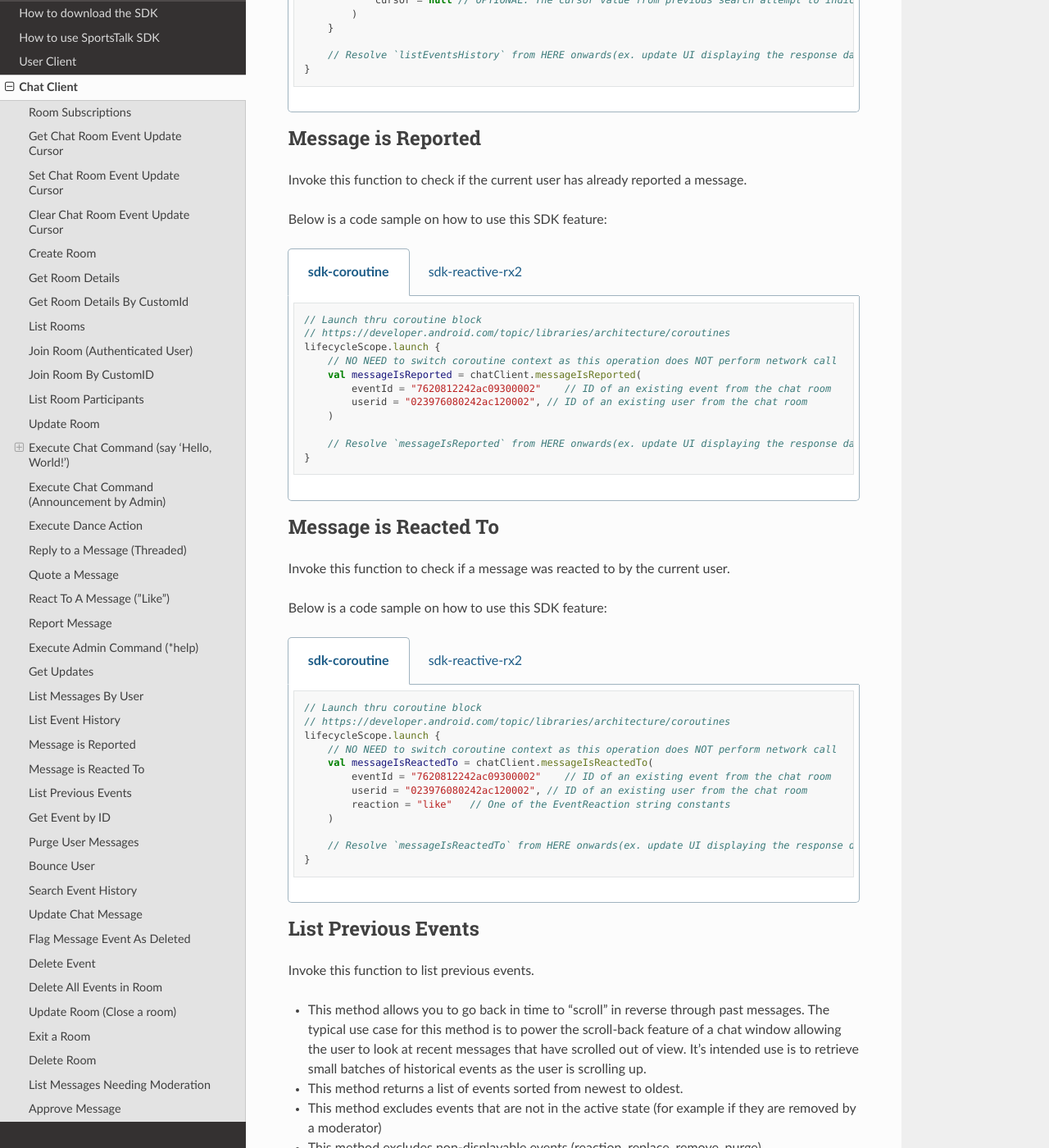
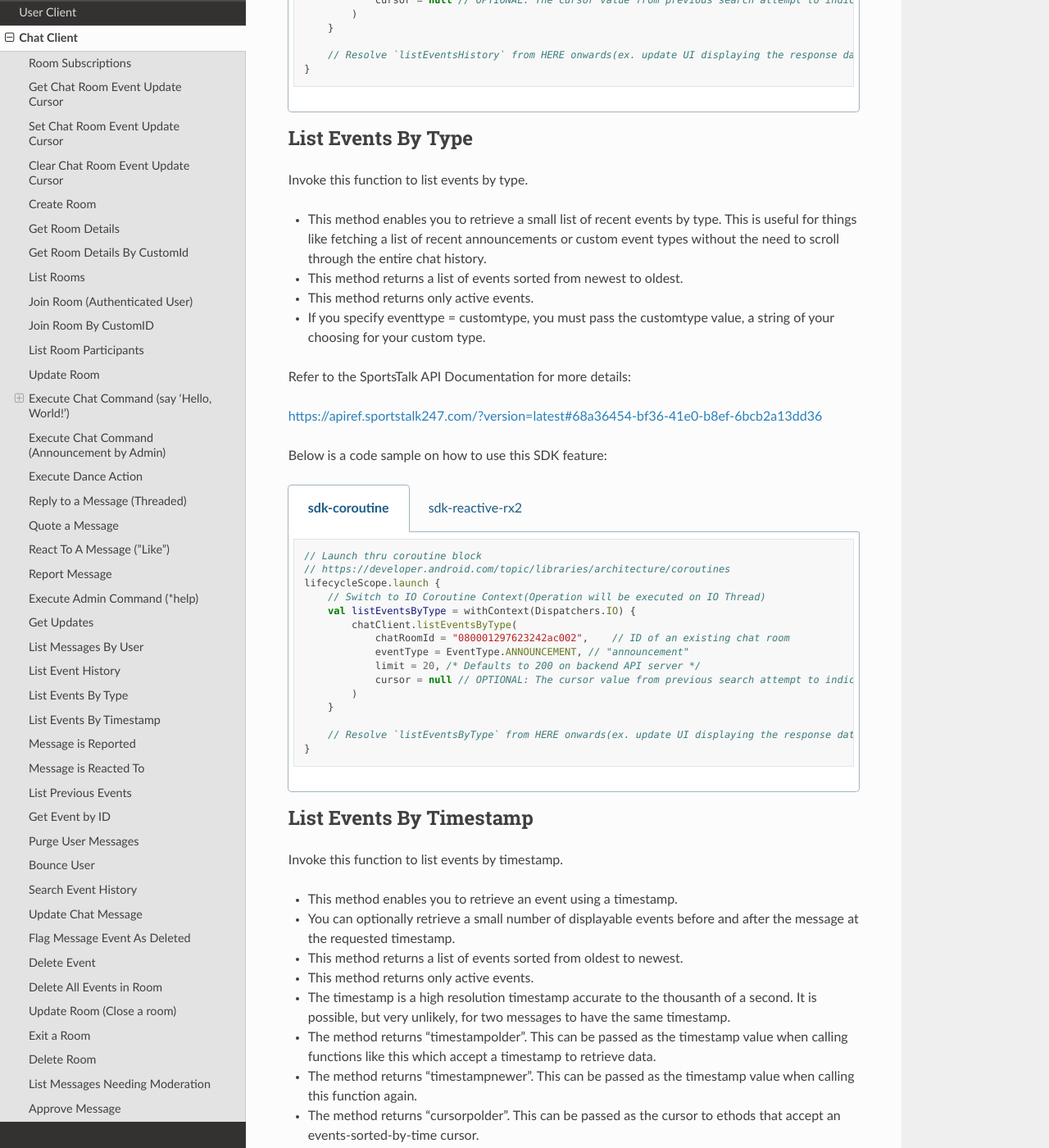
Before and after one commit to sportstalk247/sdk-android-kotlin, a Sphinx documentation site: the page built from docs/source/usage/chat_client.md, in a window 1280 px wide and 1400 px high, scrolled down 17219 px. Shown: the whole window at 82% size. Built offline with Sphinx 7.4.7 and the Read the Docs theme 2.0.0, drawn with Linux system fonts in a browser that asks for light colours; some of the changed text lies outside the part shown.

Commit message:
Updated Documentation
- Now includes Chat Service - List Events by Type & LIst Events by Timestamp

````diff
--- a/docs/source/usage/chat_client.md
+++ b/docs/source/usage/chat_client.md
@@ -1247,6 +1247,117 @@ Below is a code sample on how to use this SDK feature:
             }
 ```
 
+## List Events By Type
+
+Invoke this function to list events by type.
+
+* This method enables you to retrieve a small list of recent events by type. This is useful for things like fetching a list of recent announcements or custom event types without the need to scroll through the entire chat history.
+* This method returns a list of events sorted from newest to oldest.
+* This method returns only active events.
+* If you specify eventtype = customtype, you must pass the customtype value, a string of your choosing for your custom type.
+
+Refer to the SportsTalk API Documentation for more details:
+
+<https://apiref.sportstalk247.com/?version=latest#68a36454-bf36-41e0-b8ef-6bcb2a13dd36>
+
+Below is a code sample on how to use this SDK feature:
+
+``` tabs::
+
+    .. code-tab:: kotlin sdk-coroutine
+
+        // Launch thru coroutine block
+        // https://developer.android.com/topic/libraries/architecture/coroutines
+        lifecycleScope.launch {
+            // Switch to IO Coroutine Context(Operation will be executed on IO Thread)
+            val listEventsByType = withContext(Dispatchers.IO) {
+                chatClient.listEventsByType(
+                    chatRoomId = "080001297623242ac002",    // ID of an existing chat room
+                    eventType = EventType.ANNOUNCEMENT, // "announcement"
+                    limit = 20, /* Defaults to 200 on backend API server */
+                    cursor = null // OPTIONAL: The cursor value from previous search attempt to indicate next paginated fetch. Null if fetching the first list of events.
+                )
+            }
+
+            // Resolve `listEventsByType` from HERE onwards(ex. update UI displaying the response data)...
+        }
+
+    .. code-tab:: kotlin sdk-reactive-rx2
+
+        val rxDisposeBag = CompositeDisposable()
+
+        chatClient.listEventsByType(
+            chatRoomId = "080001297623242ac002",    // ID of an existing chat room
+            eventType = EventType.ANNOUNCEMENT, // "announcement"
+            limit = 20, /* Defaults to 200 on backend API server */
+            cursor = null // OPTIONAL: The cursor value from previous search attempt to indicate next paginated fetch. Null if fetching the first list of events.
+        )
+            .subscribeOn(Schedulers.io())
+            .observeOn(AndroidSchedulers.mainThread())
+            .doOnSubscribe { rxDisposeBag.add(it) }
+            .subscribe { listEventsByType ->
+                // Resolve `listEventsByType` (ex. Display prompt OR Update UI)
+            }
+```
+
+## List Events By Timestamp
+
+Invoke this function to list events by timestamp.
+
+* This method enables you to retrieve an event using a timestamp.
+* You can optionally retrieve a small number of displayable events before and after the message at the requested timestamp.
+* This method returns a list of events sorted from oldest to newest.
+* This method returns only active events.
+* The timestamp is a high resolution timestamp accurate to the thousanth of a second. It is possible, but very unlikely, for two messages to have the same timestamp.
+* The method returns "timestampolder". This can be passed as the timestamp value when calling functions like this which accept a timestamp to retrieve data.
+* The method returns "timestampnewer". This can be passed as the timestamp value when calling this function again.
+* The method returns "cursorpolder". This can be passed as the cursor to ethods that accept an events-sorted-by-time cursor.
+* The method returns "cursornewer". This can be passed as the cursor to methods that accept an events-sorted-by-time cursor.
+
+Refer to the SportsTalk API Documentation for more details:
+
+<https://apiref.sportstalk247.com/?version=latest#fe87c58e-2fd3-4e59-80fa-07ffaed94ee0>
+
+Below is a code sample on how to use this SDK feature:
+
+``` tabs::
+
+    .. code-tab:: kotlin sdk-coroutine
+
+        // Launch thru coroutine block
+        // https://developer.android.com/topic/libraries/architecture/coroutines
+        lifecycleScope.launch {
+            // Switch to IO Coroutine Context(Operation will be executed on IO Thread)
+            val listEventsByTimestamp = withContext(Dispatchers.IO) {
+                chatClient.listEventsByTimestamp(
+                    chatRoomId = "080001297623242ac002",    // ID of an existing chat room
+                    timestamp = 637464818548698844, // Timestamp criteria
+                    limitolder = 5,
+                    limitolder = 5
+                )
+            }
+
+            // Resolve `listEventsByTimestamp` from HERE onwards(ex. update UI displaying the response data)...
+        }
+
+    .. code-tab:: kotlin sdk-reactive-rx2
+
+        val rxDisposeBag = CompositeDisposable()
+
+        chatClient.listEventsByTimestamp(
+            chatRoomId = "080001297623242ac002",    // ID of an existing chat room
+            timestamp = 637464818548698844, // Timestamp criteria
+            limitolder = 5,
+            limitolder = 5
+        )
+            .subscribeOn(Schedulers.io())
+            .observeOn(AndroidSchedulers.mainThread())
+            .doOnSubscribe { rxDisposeBag.add(it) }
+            .subscribe { listEventsByTimestamp ->
+                // Resolve `listEventsByTimestamp` (ex. Display prompt OR Update UI)
+            }
+```
+
 ## Message is Reported
 
 Invoke this function to check if the current user has already reported a message.
````
